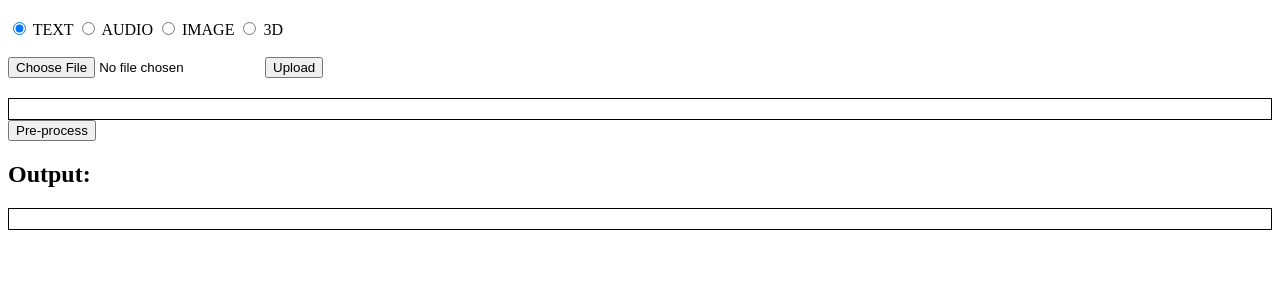
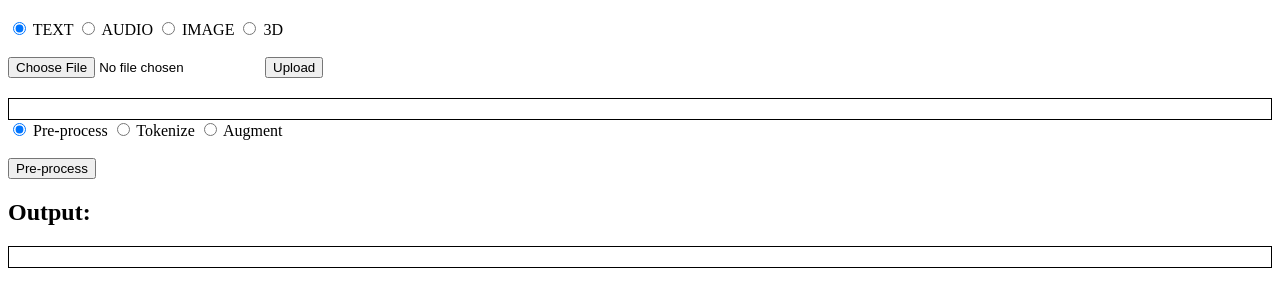
Before and after one commit to SaiAnjani/dataWranglerAI, a plain HTML site: page static/index.html in a window 1280 px wide. Shown: the part 61-368 px from the top of the page. Drawn offline with Linux system fonts and the light colour scheme.

Commit message:
changed opening page of TEXT radio button

```diff
--- a/static/index.html
+++ b/static/index.html
@@ -12,6 +12,11 @@
             currentInputType = inputType;
             const secondSet = document.getElementById('second_set');
             secondSet.style.display = (inputType === 'TEXT') ? 'block' : 'none';
+        }
+
+        window.onload = function() {
+            document.querySelector('input[name="input_type"][value="TEXT"]').checked = true;
+            updateSecondSetOptions();
         }
 
         async function uploadFile() {
@@ -66,7 +71,7 @@
     <h1>Pre-processing Application</h1>
 
     <form onsubmit="event.preventDefault(); uploadFile();">
-        <label><input type="radio" name="input_type" value="TEXT" checked onchange="updateSecondSetOptions()"> TEXT</label>
+        <label><input type="radio" name="input_type" value="TEXT" onchange="updateSecondSetOptions()"> TEXT</label>
         <label><input type="radio" name="input_type" value="AUDIO" onchange="updateSecondSetOptions()"> AUDIO</label>
         <label><input type="radio" name="input_type" value="IMAGE" onchange="updateSecondSetOptions()"> IMAGE</label>
         <label><input type="radio" name="input_type" value="3D" onchange="updateSecondSetOptions()"> 3D</label>
@@ -79,7 +84,7 @@
 
     <div id="display_box" style="border: 1px solid black; padding: 10px; margin-top: 20px; max-height: 400px; overflow-y: auto;"></div>
 
-    <div id="second_set" style="display: none;">
+    <div id="second_set">
         <label><input type="radio" name="pre_process_option" value="pre-process" checked> Pre-process</label>
         <label><input type="radio" name="pre_process_option" value="tokenize"> Tokenize</label>
         <label><input type="radio" name="pre_process_option" value="augment"> Augment</label>
```
